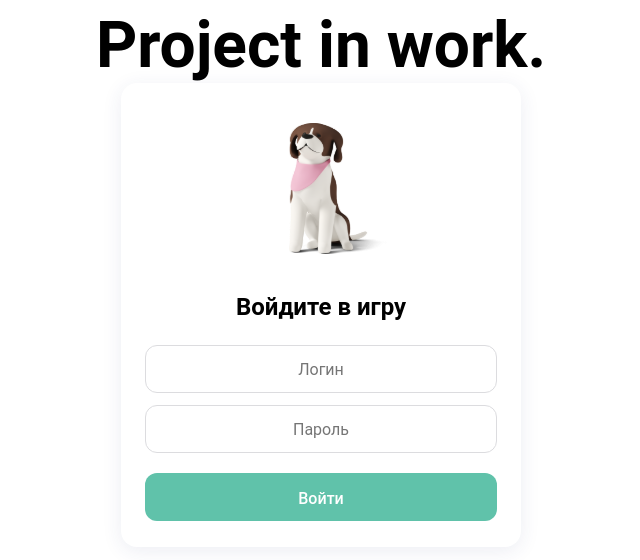
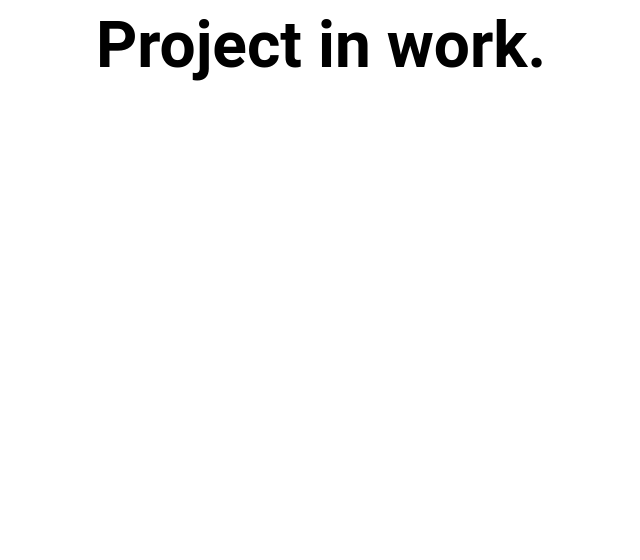
Before and after one commit to kl1mmm/tic-tac-toe-etagi, a Vue app: page / in a window 1280 px wide. Shown: the top 560 px of the page, without its empty margins (319-959 px from the left). Built offline with nearby package versions, Linux system fonts and the light colour scheme.

Commit message:
Auth+Navbar are emitted.

```diff
--- a/src/App.vue
+++ b/src/App.vue
@@ -1,14 +1,9 @@
 <template>
   <div style="font-size: 64px; font-weight: bolder;">Project in work.</div>
-  <MyAuth></MyAuth>
 </template>
 
 <script>
-import MyAuth from "@/components/UI/MyAuth";
 
-export default {
-  components: {MyAuth}
-}
 </script>
 
 <style>
```
